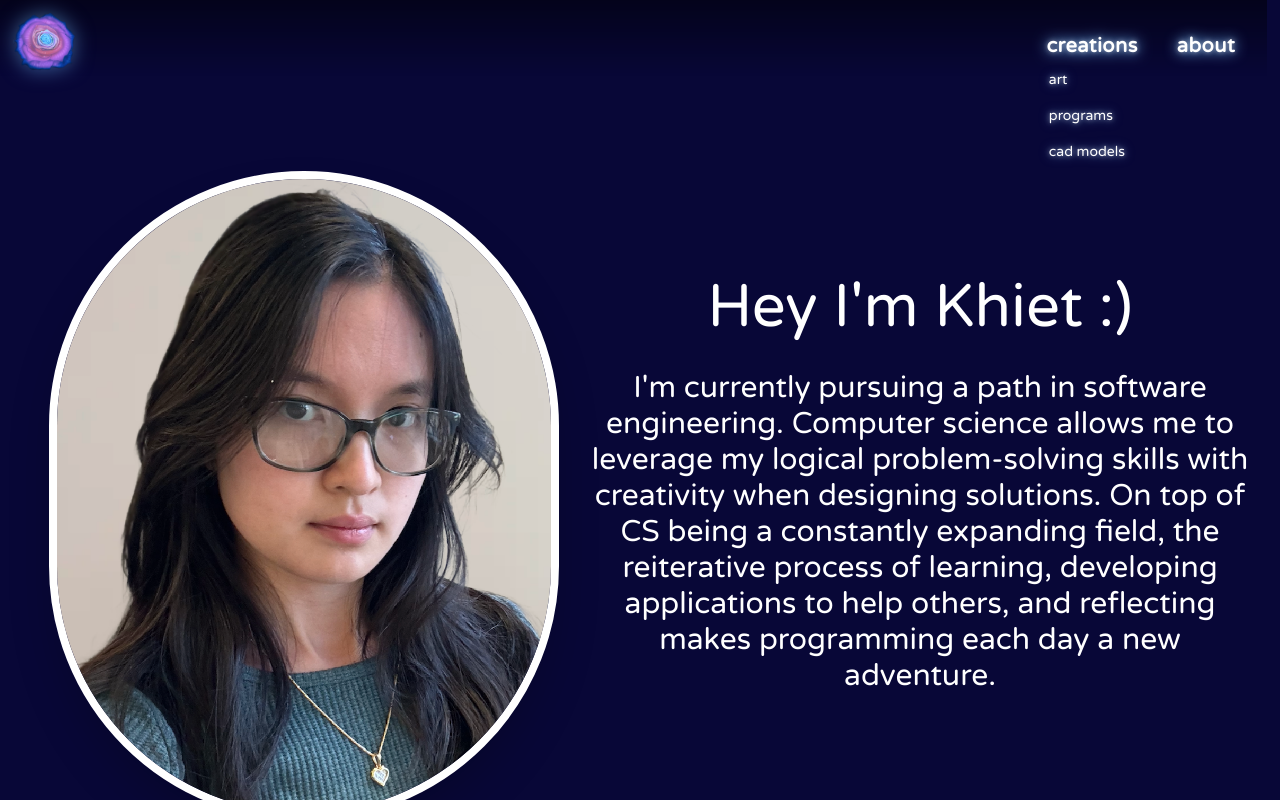
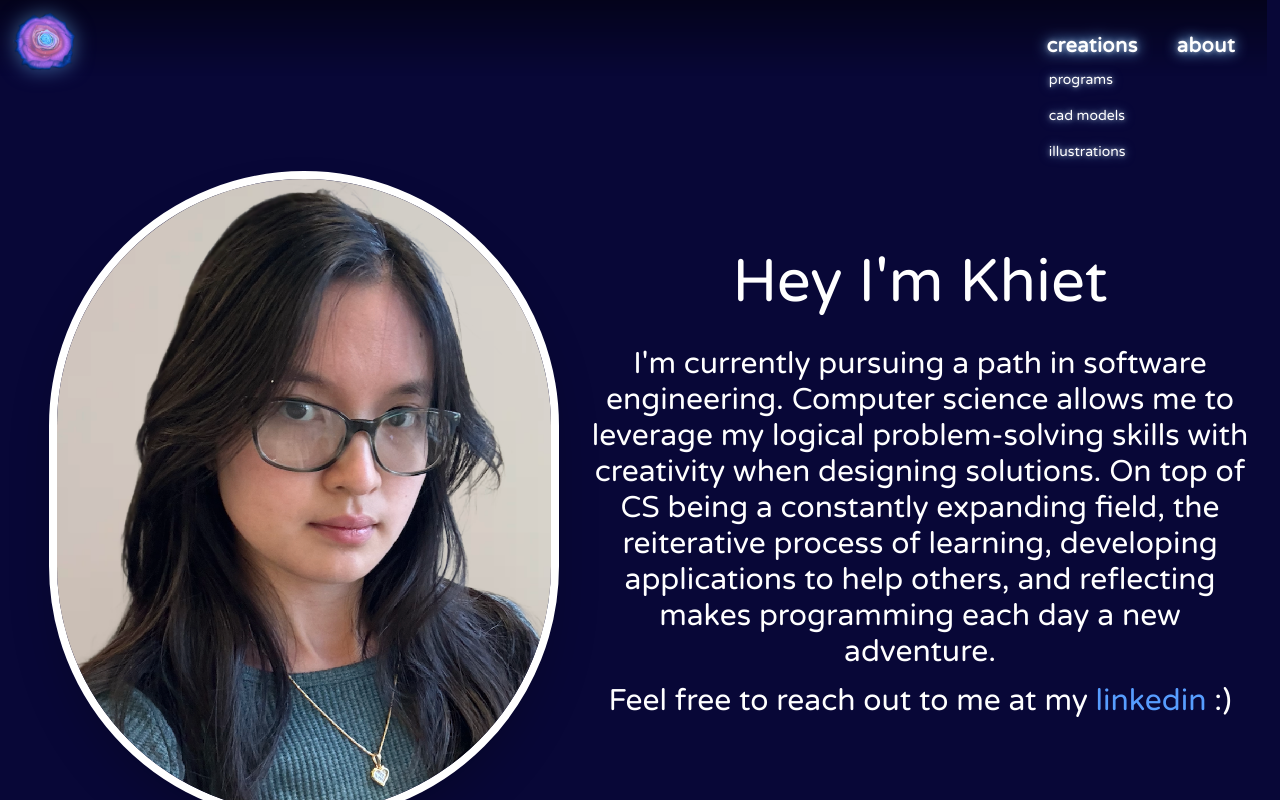
Before and after one commit to night-pianist/myPortfolio, a React (Create React App) app: page /about in a window 1280 px wide. Both pictures are taken after a click on the button "creations". Built offline with nearby package versions, Linux system fonts and the light colour scheme; a web font is replaced by a local one.

Commit message:
add socials

```diff
--- a/src/App.tsx
+++ b/src/App.tsx
@@ -15,7 +15,7 @@ function App() {
           <Routes>
             <Route path="/" element={<LandingPage />}/>
             <Route path="/about" element={<About />}/>
-            <Route path="/artwork" element={<Artwork />}/>
+            <Route path="/illustrations" element={<Artwork />}/>
             <Route path="/programs" element={<Programs />}/>
             <Route path="/cad-models" element={<CAD />}/>
           </Routes>
--- a/src/components/About.tsx
+++ b/src/components/About.tsx
@@ -25,14 +25,17 @@ const About = () => {
                     {/* Text Section */}
                     <div className="flex-[7] max-w-2xl flex flex-col justify-center">
                         <h2 className="sm:text-4xl md:text-5xl lg:text-6xl font-varelaround text-center p-[5%]">
-                            Hey I'm Khiet :)
+                            Hey I'm Khiet
                         </h2>
-                        <p className="sm:text-1xl md:text-2xl lg:text-3xl font-varelaround leading-relaxed text-center">
+                        <p className="mb-[2%] sm:text-1xl md:text-2xl lg:text-3xl font-varelaround leading-relaxed text-center">
                             I'm currently pursuing a path in software engineering.
 
                             Computer science allows me to leverage my logical problem-solving skills with creativity when
                             designing solutions. On top of CS being a constantly expanding field, the reiterative process
                             of learning, developing applications to help others, and reflecting makes programming each day a new adventure.
+                        </p>
+                        <p className="sm:text-1xl md:text-2xl lg:text-3xl font-varelaround leading-relaxed text-center">
+                            Feel free to reach out to me at my <a href="https://www.linkedin.com/in/khiet-h-12605b257/" className="text-light-blue">linkedin</a> :)
                         </p>
                     </div>
                 </div>
--- a/src/components/Artwork.tsx
+++ b/src/components/Artwork.tsx
@@ -104,7 +104,7 @@ const Creations = () => {
             <div className="container mx-auto text-center py-8">
                 <div className="flex justify-center items-center" style={{ marginBottom: '5%', marginTop: '5%'}}>
                     <h1 className="font-dancingscript text-white sm:text-6xl md:text-7xl lg:text-8xl">
-                        <AnimatedText text="creativity and imagination" speed={0.05}/>
+                        <AnimatedText text="illustrating and imagining..." speed={0.05}/>
                     </h1>
                 </div>
                 <div className={`${fadeIn ? 'fade-in' : ''}`}>
--- a/src/components/CAD.tsx
+++ b/src/components/CAD.tsx
@@ -18,7 +18,7 @@ interface Image {
   }
 
 const images: Image[] = [
-    { src: img1, alt: 'Image 1', title: 'oxygen tank encasing', date: 'may 2022', description: 'I designed this for an engineering competition :)', path: 'encasing' },
+    { src: img1, alt: 'Image 1', title: 'oxygen tank encasing', date: 'may 2022', description: 'I designed this for an engineering competition I won :)', path: 'encasing' },
     { src: img2, alt: 'Image 2', title: 'book nook', date: 'january 2024', description: 'I love reading books, and I wanted to design a book nook I could use for my bookshelf that illustrated a setting from a book', path: 'book-nook' },
     { src: img3, alt: 'Image 3', title: 'batarang', date: 'june 2023', description: 'I designed this for a friend', path: 'batarang' },
   ];
--- a/src/components/LandingPage.tsx
+++ b/src/components/LandingPage.tsx
@@ -19,7 +19,7 @@ const LandingPage = () => {
     const { ref: ref4, inView: inView4 } = useInView({ triggerOnce: true, threshold: 0.6 });
 
     const navigate = useNavigate();
-    const clickToArt = () => { navigate('/artwork'); }
+    const clickToArt = () => { navigate('/illustrations'); }
     const clickToCode = () => { navigate('/programs'); }
     const clickToCad = () => { navigate('/cad-models'); }
     const clickToAbout = () => { navigate('/about'); }
@@ -51,7 +51,7 @@ const LandingPage = () => {
                     </h1>
                 </div>
                 <div className="flex flex-col overflow-hidden text-center">
-                    <div onClick={clickToArt} ref={ref1} className={`relative flex items-center cursor-pointer animated-div ${inView1 ? 'animate-left' : ''}`}>
+                    <div onClick={clickToCode} ref={ref1} className={`relative flex items-center cursor-pointer animated-div ${inView1 ? 'animate-left' : ''}`}>
                         <img
                             src={pinkArrow}
                             alt="bg"
@@ -70,11 +70,11 @@ const LandingPage = () => {
                                     lineHeight: '1'
                                 }}
                             >
-                                illustrate
+                                code
                             </span>
                         </p>
                     </div>
-                    <div onClick={clickToCode} ref={ref2} className={`cursor-pointer relative flex items-center justify-end animated-div m-0 p-0 ${inView2 ? 'animate-right' : ''}`} style={{ width: '100vw' }}>
+                    <div onClick={clickToCad} ref={ref2} className={`cursor-pointer relative flex items-center justify-end animated-div m-0 p-0 ${inView2 ? 'animate-right' : ''}`} style={{ width: '100vw' }}>
                         <img
                             src={lavenderArrow}
                             alt="bg"
@@ -91,11 +91,11 @@ const LandingPage = () => {
                                     filter: 'drop-shadow(0 0 7px rgba(151, 115, 224, 0.4))'
                                 }}
                             >
-                                code
+                                cad
                             </span>
                         </p>
                     </div>
-                    <div onClick={clickToCad} ref={ref3} className={`cursor-pointer relative flex items-center animated-div ${inView3 ? 'animate-left' : ''}`} style={{ width: '100vw' }}>
+                    <div onClick={clickToArt} ref={ref3} className={`cursor-pointer relative flex items-center animated-div ${inView3 ? 'animate-left' : ''}`} style={{ width: '100vw' }}>
                         <img
                             src={skyArrow}
                             alt="bg"
@@ -113,11 +113,11 @@ const LandingPage = () => {
                                     filter: 'drop-shadow(0 0 7px rgba(47, 145, 211, 0.4))'
                                 }}
                             >
-                                cad
+                                illustrate
                             </span>
                         </p>
                     </div>
-                    <div onClick={clickToAbout} ref={ref4} className={`cursor-pointer relative flex items-center justify-end animated-div ${inView4 ? 'animate-right' : ''}`} style={{ width: '100vw' }}>
+                    {/* <div onClick={clickToAbout} ref={ref4} className={`cursor-pointer relative flex items-center justify-end animated-div ${inView4 ? 'animate-right' : ''}`} style={{ width: '100vw' }}>
                         <img
                             src={tealArrow}
                             alt="bg"
@@ -126,8 +126,8 @@ const LandingPage = () => {
                                 width: '75vw',
 
                             }}
-                        />
-                        <p className="absolute text-center w-full hover:scale-110">
+                        /> */}
+                        {/* <p className="absolute text-center w-full hover:scale-110">
                             <span
                                 className="font-dancingscript sm:text-6xl md:text-7xl lg:text-8xl text-teal"
                                 style={{
@@ -136,10 +136,10 @@ const LandingPage = () => {
                                 }}
                             >
                                 love music
-                            </span>
+                            </span>  */}
                             { /* add spining 3d gifs or something? like https://useplink.com/en/ */ }
-                        </p>
-                    </div>
+                        {/* </p> */}
+                    {/* </div> */}
                 </div>
             </div>
         </div>
--- a/src/components/Navbar.tsx
+++ b/src/components/Navbar.tsx
@@ -47,14 +47,14 @@ const Navbar = () => {
                                 filter: 'drop-shadow(0 0 5px rgba(115, 189, 255, 0.5))'
                             }}
                         >
-                            <a href="/artwork" className="block px-4 py-2 hover:italic">
-                                art
-                            </a>
                             <a href="/programs" className="block px-4 py-2 hover:italic">
                                 programs
                             </a>
                             <a href="/cad-models" className="block px-4 py-2 hover:italic">
                                 cad models
+                            </a>
+                            <a href="/illustrations" className="block px-4 py-2 hover:italic">
+                                illustrations
                             </a>
                         </div>
                     )}
--- a/src/components/Programs.tsx
+++ b/src/components/Programs.tsx
@@ -1,3 +1,4 @@
+import React, { useState, useEffect } from 'react';
 import Navbar from './Navbar';
 import AnimatedText from './AnimatedWelcome';
 import { motion } from 'framer-motion';
@@ -14,6 +15,12 @@ const Programs = () => {
     const toBlob = () => { window.location.href = 'https://blobbyblob.vercel.app/intro.html' }
     const toBlobDevpost = () => { window.location.href = 'https://devpost.com/software/b-l-o-b' }
     const toSWEDevpost = () => { window.location.href = 'https://devpost.com/software/mentorspace-k9ejyb' }
+
+    // const [fadeIn, setFadeIn] = useState(false);
+    // useEffect(() => {
+    //     setFadeIn(true);
+    //     descriptionRefs.current = images.map(() => null); // initialize array
+    // }, []);
 
     return (
         <div className="programs bg-dark-indigo">
@@ -106,6 +113,16 @@ const Programs = () => {
                             </div>
                         </div>
                     </div>
+
+                    <div className="m-[3%]">
+                        <h1 className="mb-[2%] font-dancingscript text-white sm:text-5xl md:text-6xl lg:text-7xl">
+                            more to come...
+                        </h1>
+                        <p className="font-dancingscript text-white sm:text-3xl md:text-4xl lg:text-5xl">
+                            check out my <a href="https://github.com/night-pianist" className="font-bold text-light-blue">github</a> for updates :)
+                        </p>
+                    </div>
+
                 </div>
             </div>
         </div>
```
